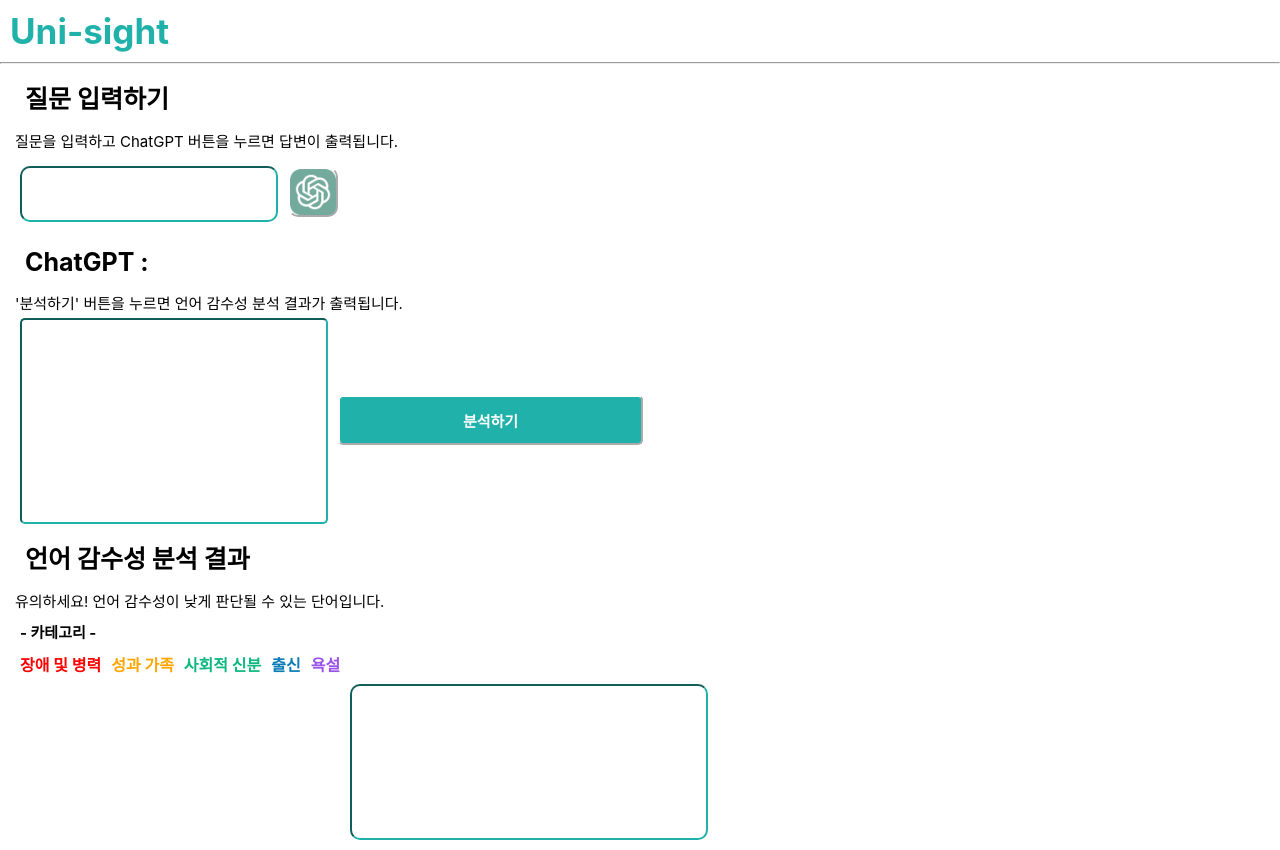
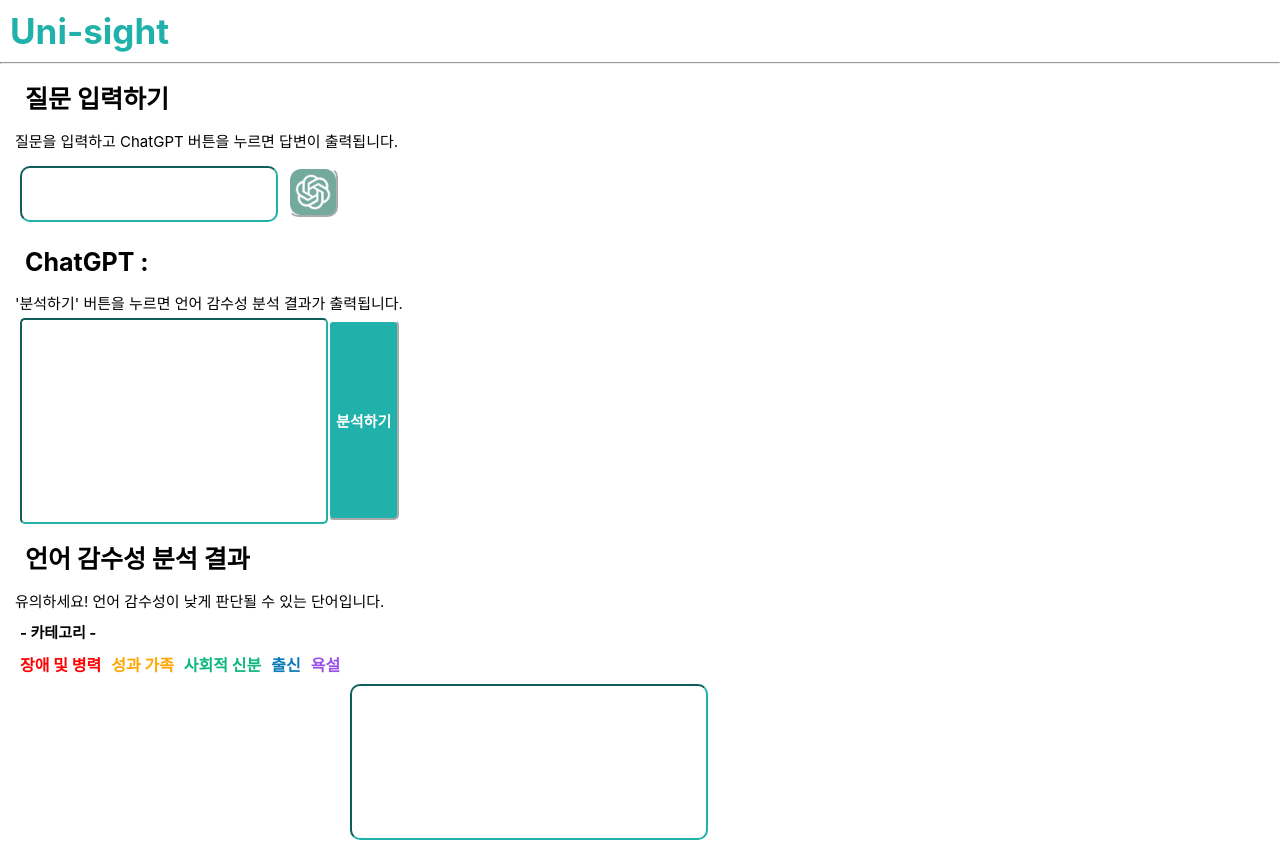
Before and after one commit to e2huh/uni_sight_web, a Vue app in the folder uni_sight/: page / in a window 1280 px wide. Built offline with nearby package versions, Linux system fonts and the light colour scheme.

Commit message:
moblie ui 진짜 최종

```diff
--- a/uni_sight/src/App.css
+++ b/uni_sight/src/App.css
@@ -35,7 +35,6 @@
 }
 .outputbox{
   margin : 10px;
-  /* width : 300px; */
 }
 .gptbox{
   margin-left : 10px;
@@ -52,9 +51,9 @@
   font-size: 15px;
   font-weight: bold;
   border-color: white;
-  height : 50px;
-  width : 305px;
-  margin-left : 10px;
+  height : 200px;
+  /* width : 100px; */
+  /* margin-left : 15px; */
 }
 .result{
   margin : 10px;
```
